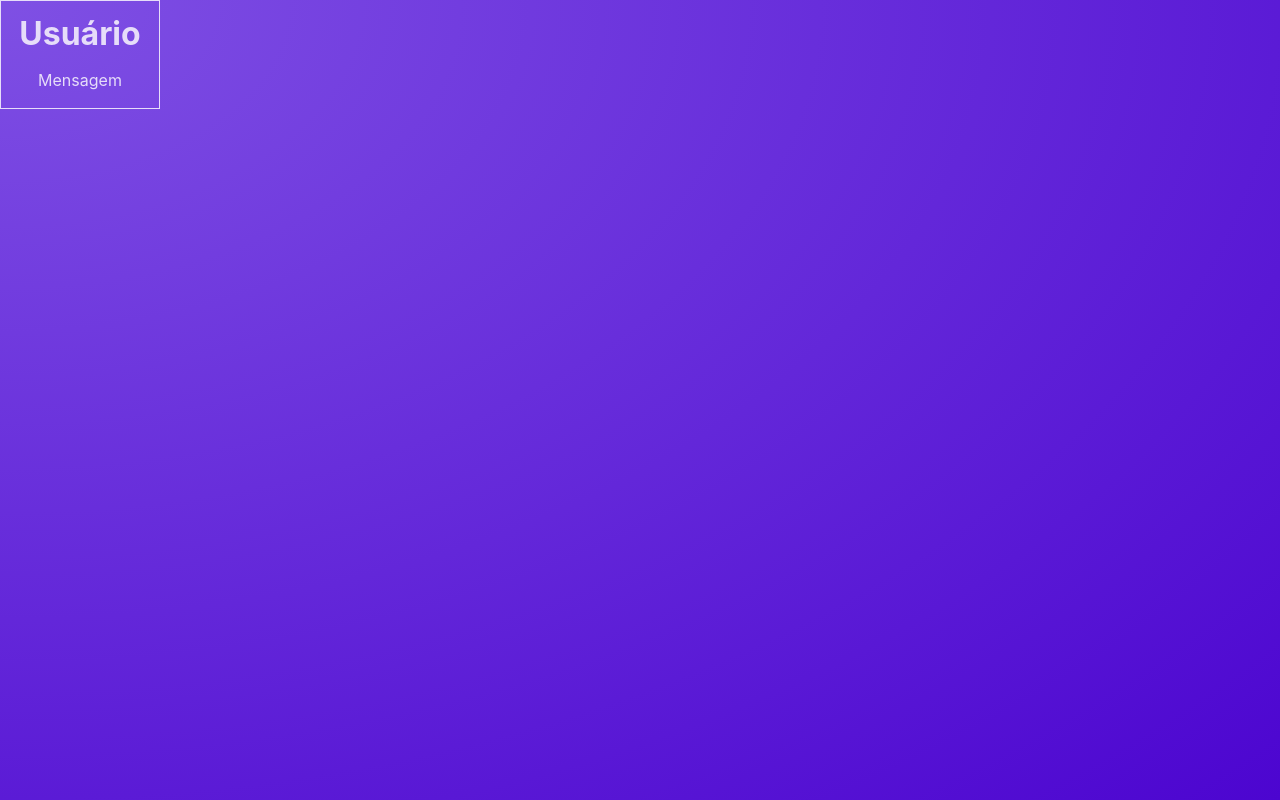
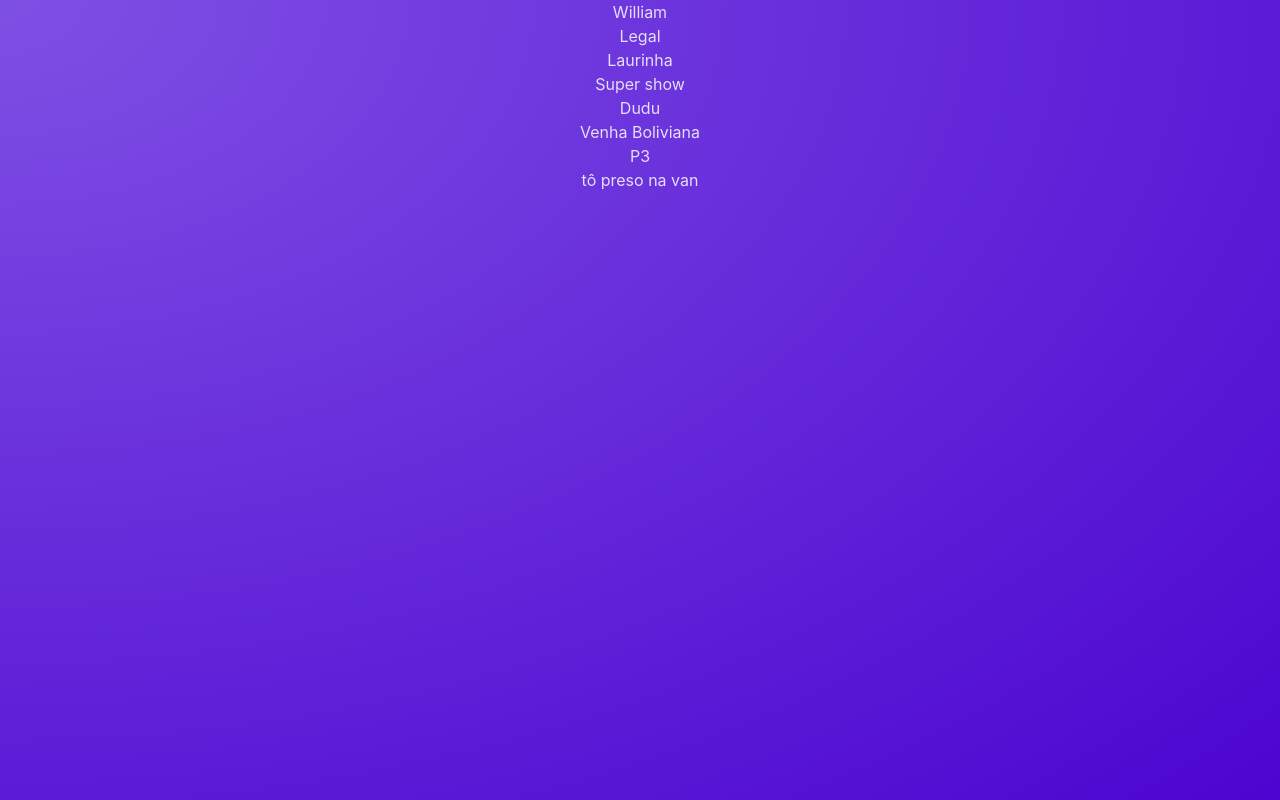
Before and after one commit to slimawill/GPTwitter, a React (Create React App) app: page / in a window 1280 px wide. Built offline with nearby package versions, Linux system fonts and the light colour scheme.

Commit message:
added tailwind

```diff
--- a/package.json
+++ b/package.json
@@ -34,5 +34,8 @@
       "last 1 firefox version",
       "last 1 safari version"
     ]
+  },
+  "devDependencies": {
+    "tailwindcss": "^3.3.2"
   }
 }
--- a/src/App.js
+++ b/src/App.js
@@ -4,7 +4,12 @@ import Post from './components/Post';
 
 function App() {
   return (
-    <Post />
+    <main>
+      <Post author="William" msg="Legal"/>
+      <Post author="Laurinha" msg="Super show"/>
+      <Post author="Dudu" msg="Venha Boliviana"/>
+      <Post author="P3" msg="tô preso na van"/>
+    </main>
     );
 }
 
--- a/src/components/Post.js
+++ b/src/components/Post.js
@@ -1,7 +1,7 @@
-function Post() {
-    return <div class="Post">
-        <h1>Usuário</h1>
-        <p>Mensagem</p>
+function Post(props) {
+    return <div className="Post">
+        <h1>{props.author}</h1>
+        <p>{props.msg}</p>
     </div>
 }
 
--- a/src/index.css
+++ b/src/index.css
@@ -1,28 +1,3 @@
-* {
-  box-sizing: border-box;
-}
-
-:root {
-  min-height: 100vh;
-  font-family: Inter, Avenir, Helvetica, Arial, sans-serif;
-  font-size: 16px;
-  line-height: 24px;
-  font-weight: 400;
-  background-image: radial-gradient(ellipse at top left, #7f50e4, #4c05d0);
-  font-synthesis: none;
-  text-rendering: optimizeLegibility;
-  -webkit-font-smoothing: antialiased;
-  -moz-osx-font-smoothing: grayscale;
-  -webkit-text-size-adjust: 100%;
-}
-
-body {
-  margin: 0;
-  text-align: center;
-  color: #e6ddf9;
-}
-
-.Post{
-  border: 1px solid #e6ddf9;
-  width: 10rem;
-}
+@tailwind base;
+@tailwind components;
+@tailwind utilities;
--- /dev/null
+++ b/tailwind.config.js
@@ -0,0 +1,10 @@
+/** @type {import('tailwindcss').Config} */
+module.exports = {
+  content: [
+    "./src/**/*.{js,jsx,ts,tsx}",
+  ],
+  theme: {
+    extend: {},
+  },
+  plugins: [],
+}
```
Also changed, not shown: 1 other file (tests, documents, lock files or other folders).
